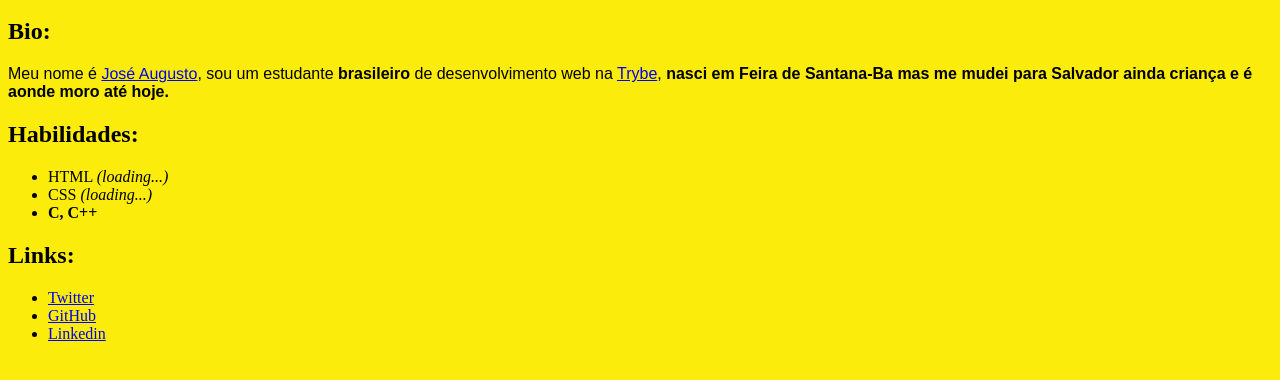
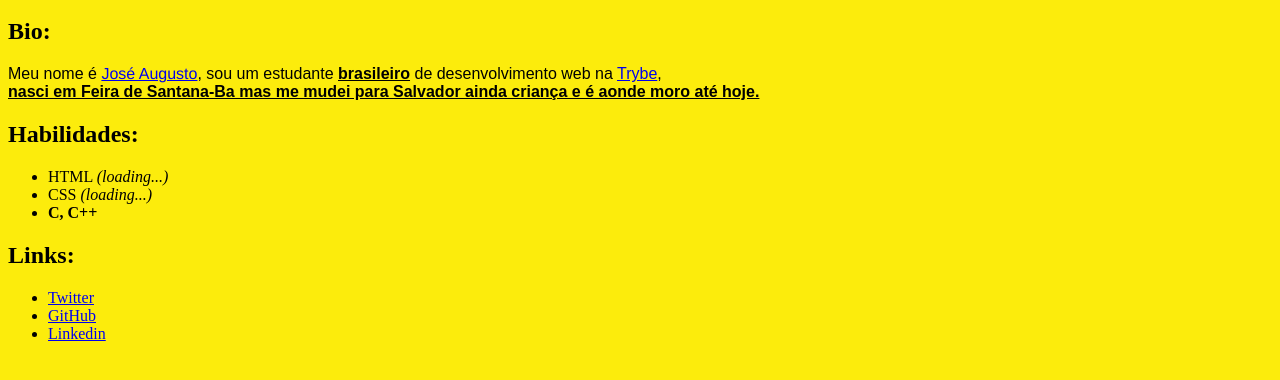
Before and after one commit to AugustoNeto0/AugustoNeto0.github.io, a plain HTML site: page index.html in a window 1280 px wide. Shown: the part 268-648 px from the top of the page. Drawn offline with Linux system fonts and the light colour scheme.

Commit message:
Adiciona estilo para informações em destaque

```diff
--- a/index.html
+++ b/index.html
@@ -13,7 +13,10 @@
       .name{
         font-family: helvetica;
       }
-
+      .highlighted-info{
+        text-decoration: underline;
+        font-weight: bold;
+      }
     </style>
   </head>
   <body>
@@ -25,7 +28,7 @@
       <li><a href="#links">Links</a></li>
     </ul>
     <h2>Bio:</h2>
-    <p id="bio">Meu nome é <a class="name" href="#picture">José Augusto</a>, sou um estudante <strong>brasileiro</strong> de desenvolvimento web na <a href="https://www.betrybe.com/" target="blank">Trybe</a>, <strong>nasci em Feira de Santana-Ba mas me mudei para Salvador ainda criança e é aonde moro até hoje.</strong>
+    <p id="bio">Meu nome é <a class="name" href="#picture">José Augusto</a>, sou um estudante <a class="highlighted-info">brasileiro</a> de desenvolvimento web na <a href="https://www.betrybe.com/" target="blank">Trybe</a>, <br><a class="highlighted-info">nasci em Feira de Santana-Ba mas me mudei para Salvador ainda criança e é aonde moro até hoje.</a>
     </p>
     <h2>Habilidades:</h2>
     <ul id="skills">
```
